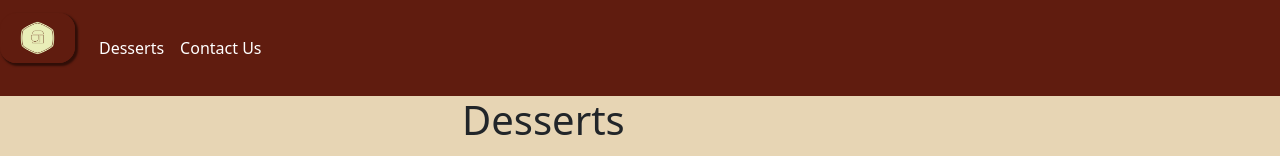
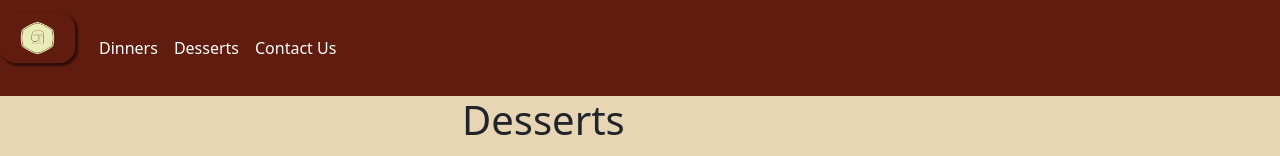
Before and after one commit to HeavensLanding/WhiskedWonder, a plain HTML site: page Desserts.html in a window 1280 px wide. Shown: the top 156 px of the page. Drawn offline with nearby package versions, Linux system fonts and the light colour scheme.

Commit message:
navbar dinners

```diff
--- a/Desserts.html
+++ b/Desserts.html
@@ -18,6 +18,7 @@
         </button>
         <div class="collapse navbar-collapse" id="navbarNavAltMarkup">
           <div class="navbar-nav">
+            <a class="nav-item nav-link active" href="dinners.html">Dinners <span class="sr-only"></span></a>
             <a class="nav-item nav-link active" href="Desserts.html">Desserts <span class="sr-only"></span></a>
            <a class="nav-item nav-link active" href="contact-us.html">Contact Us</a>
             <!-- <a class="nav-item nav-link active" href="#">Pricing</a>-->
```
Also changed, not shown: Spicy-gouda-chicken-pasta-salad.html (+1 -0 lines), contact-us.html (+1 -0 lines), dinners.html (+1 -0 lines), snickerdoodles.html (+1 -0 lines).
